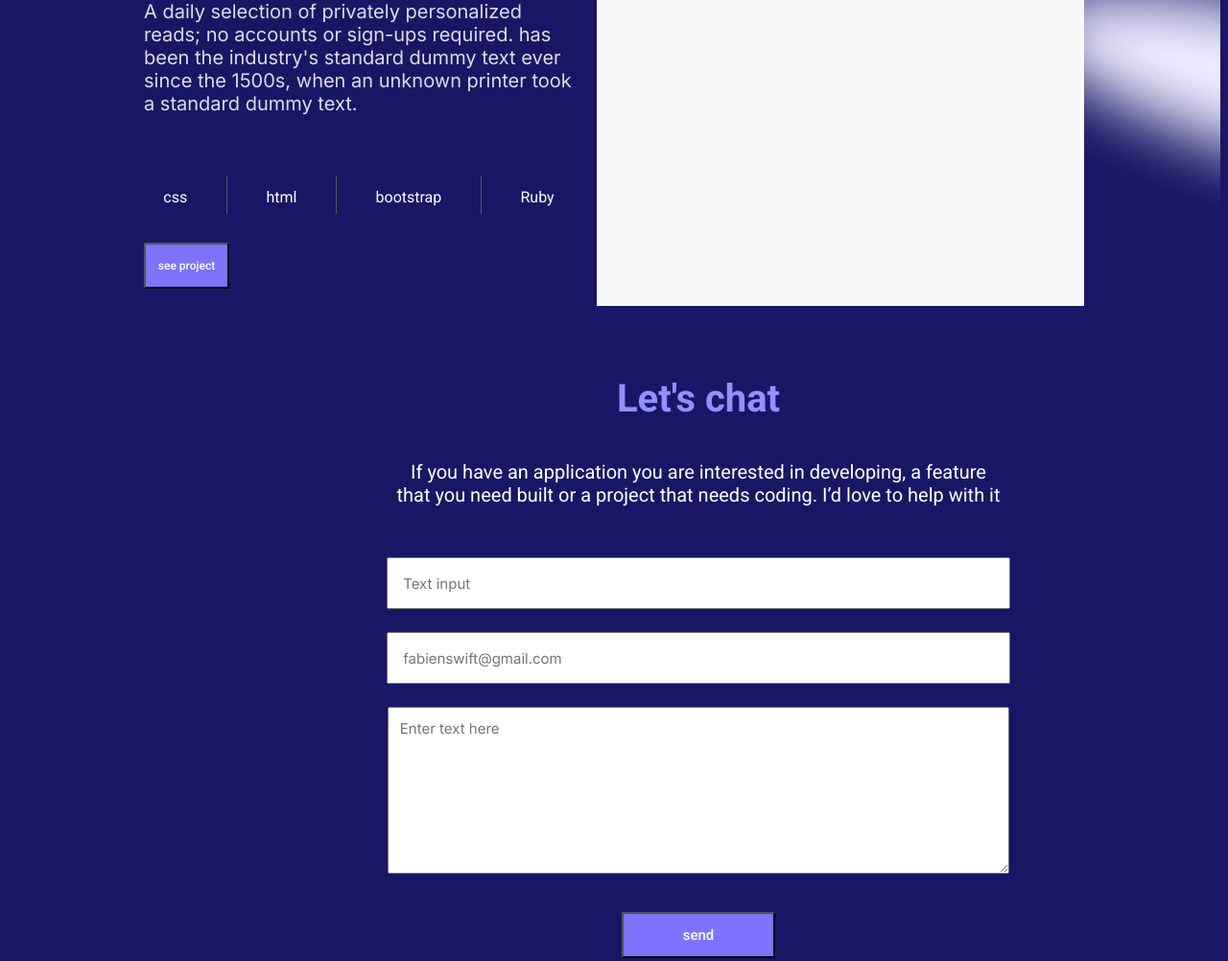
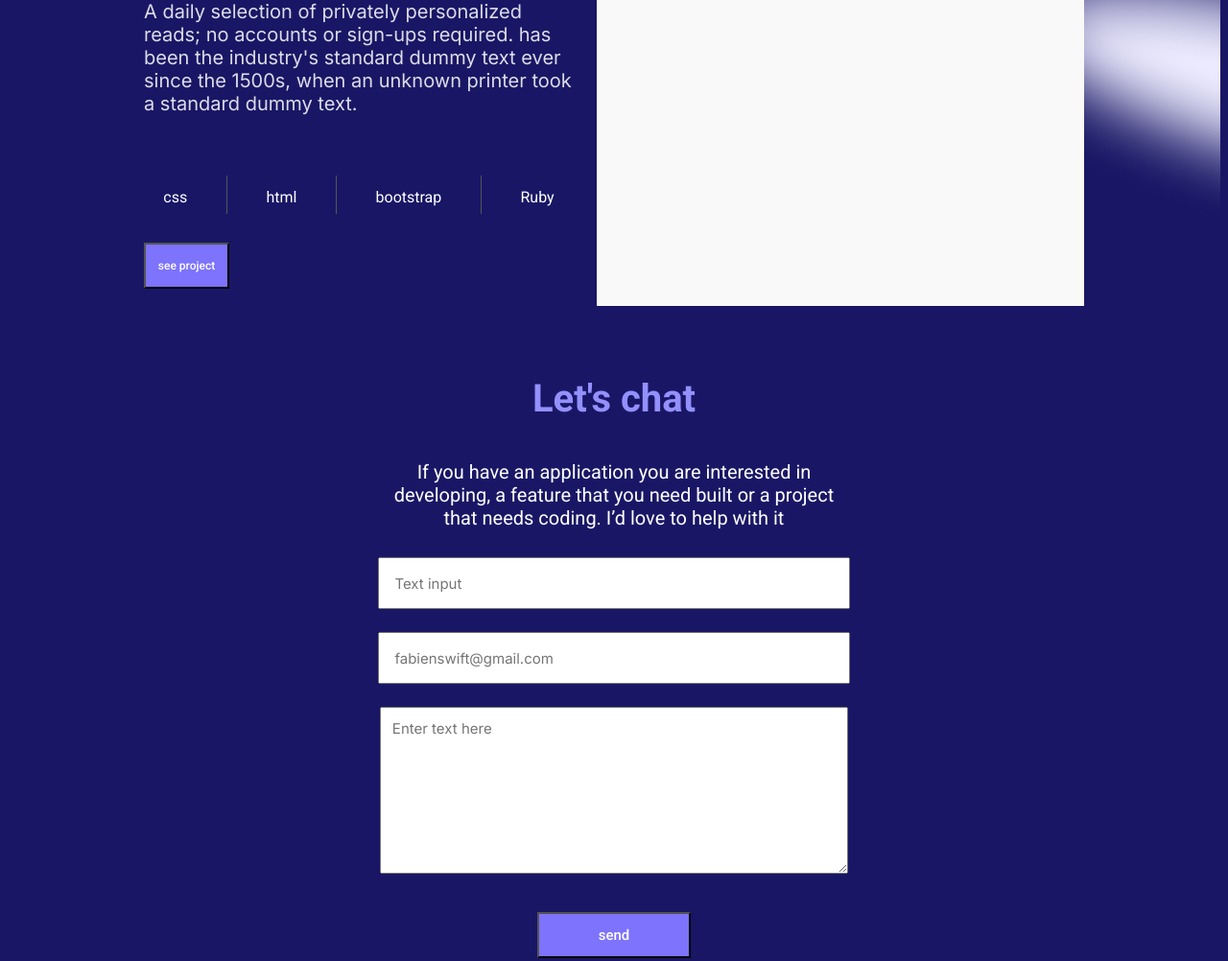
Before and after one commit to fibini/Portfolio-project, a website: page index.html in a window 1280 px wide. Shown: the part 2986-3988 px from the top of the page at 96% size. Drawn offline with Linux system fonts and the light colour scheme.

Commit message:
Add 100% width to .co1 in  css and 1fr to .contact

```diff
--- a/style.css
+++ b/style.css
@@ -716,14 +716,14 @@ ul {
     color: #9390ff;
     align-items: center;
     height: 35px;
-    width: 684px;
+    width: 100%;
     margin-right: 0;
     text-align: center;
   }
 
   .contact {
     display: grid;
-    grid-template-columns: 378px 684px 378px;
+    grid-template-columns: 378px 1fr 378px;
     grid-template-rows: auto;
   }
 
```
